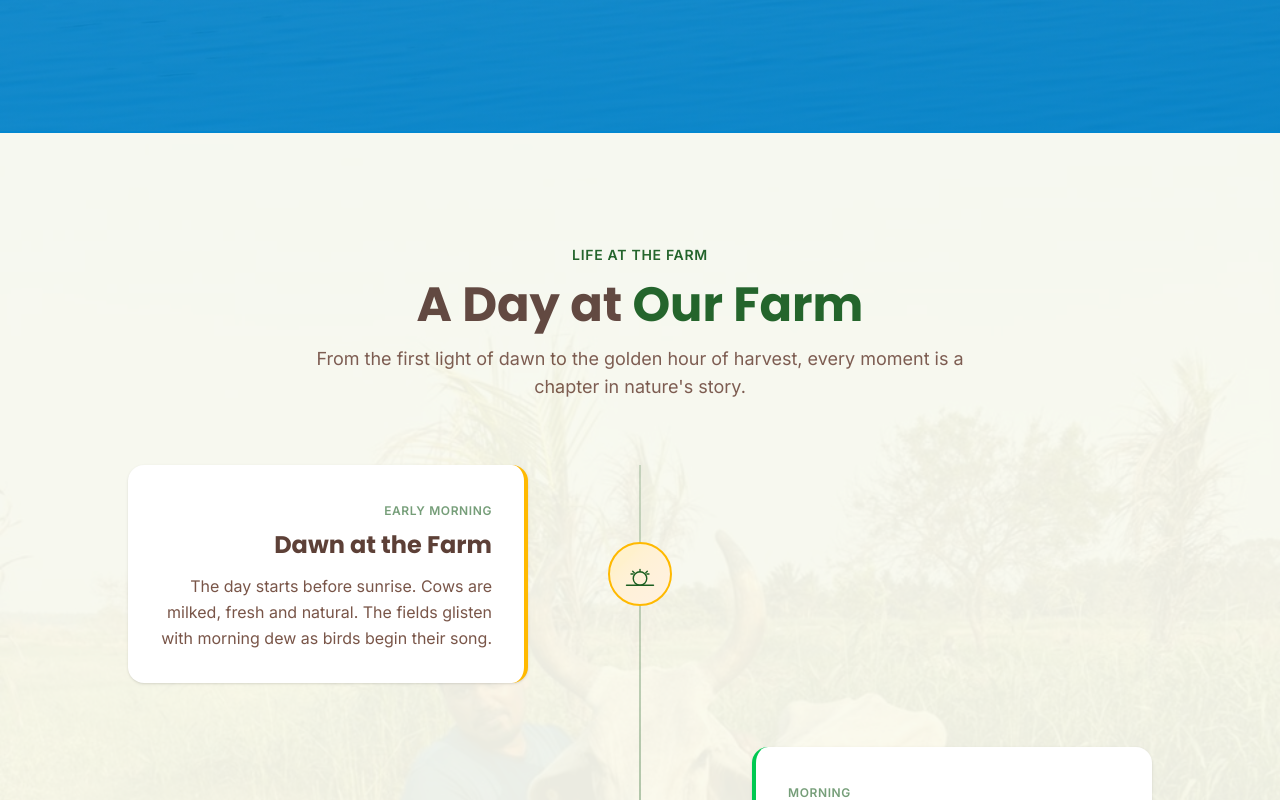
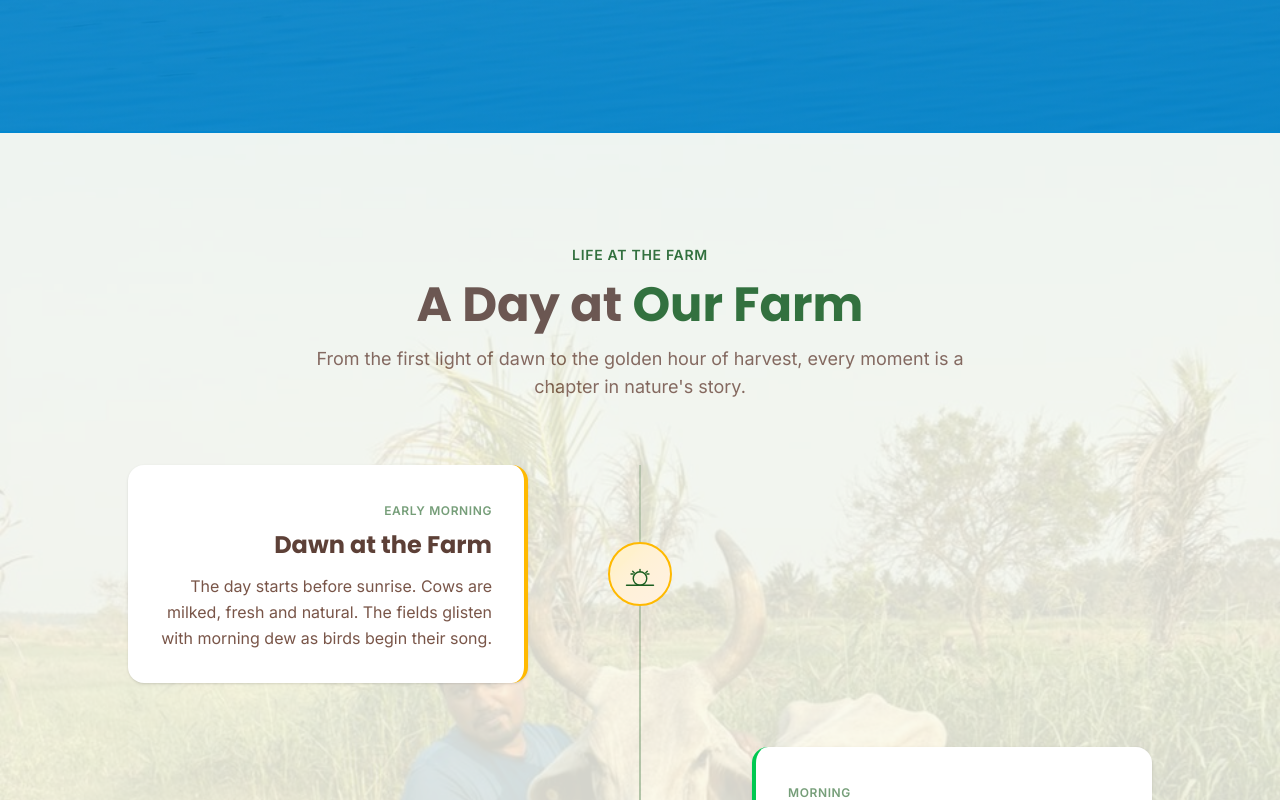
Before and after one commit to Vasu-kiran/nimmu-naturals-website, a React (Vite) app: page / in a window 1280 px wide. Shown: the part 3620-4420 px from the top of the page. Built offline with nearby package versions, Linux system fonts and the light colour scheme.

Commit message:
Increase FarmDay background image opacity from 6% to 15%

```diff
--- a/src/components/FarmDay.jsx
+++ b/src/components/FarmDay.jsx
@@ -82,7 +82,7 @@
     <section id="farm-day" ref={ref} className="px-6 md:px-16 lg:px-24 py-20 md:py-28 bg-beige-light relative overflow-hidden">
       {/* Background farm photo with heavy overlay */}
       <div className="absolute inset-0">
-        <img src="/images/cow-grazing.jpeg" alt="" className="w-full h-full object-cover opacity-[0.06]" loading="lazy" />
+        <img src="/images/cow-grazing.jpeg" alt="" className="w-full h-full object-cover opacity-[0.15]" loading="lazy" />
       </div>
       <div className="max-w-5xl mx-auto">
         <motion.div variants={fadeInUp} initial="hidden" animate={isInView ? 'visible' : 'hidden'} transition={{ duration: 0.8 }} className="text-center mb-16">
```
